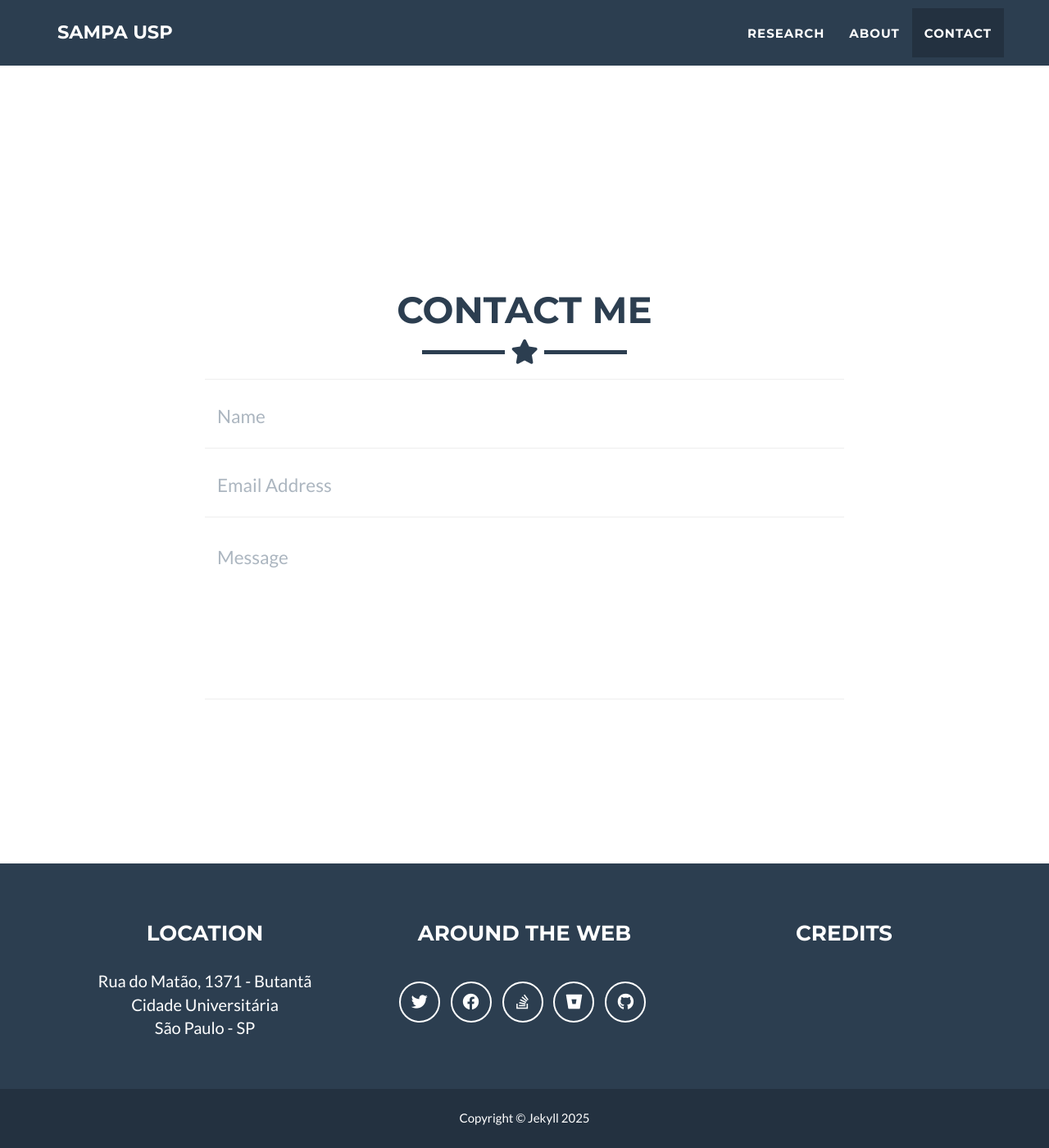
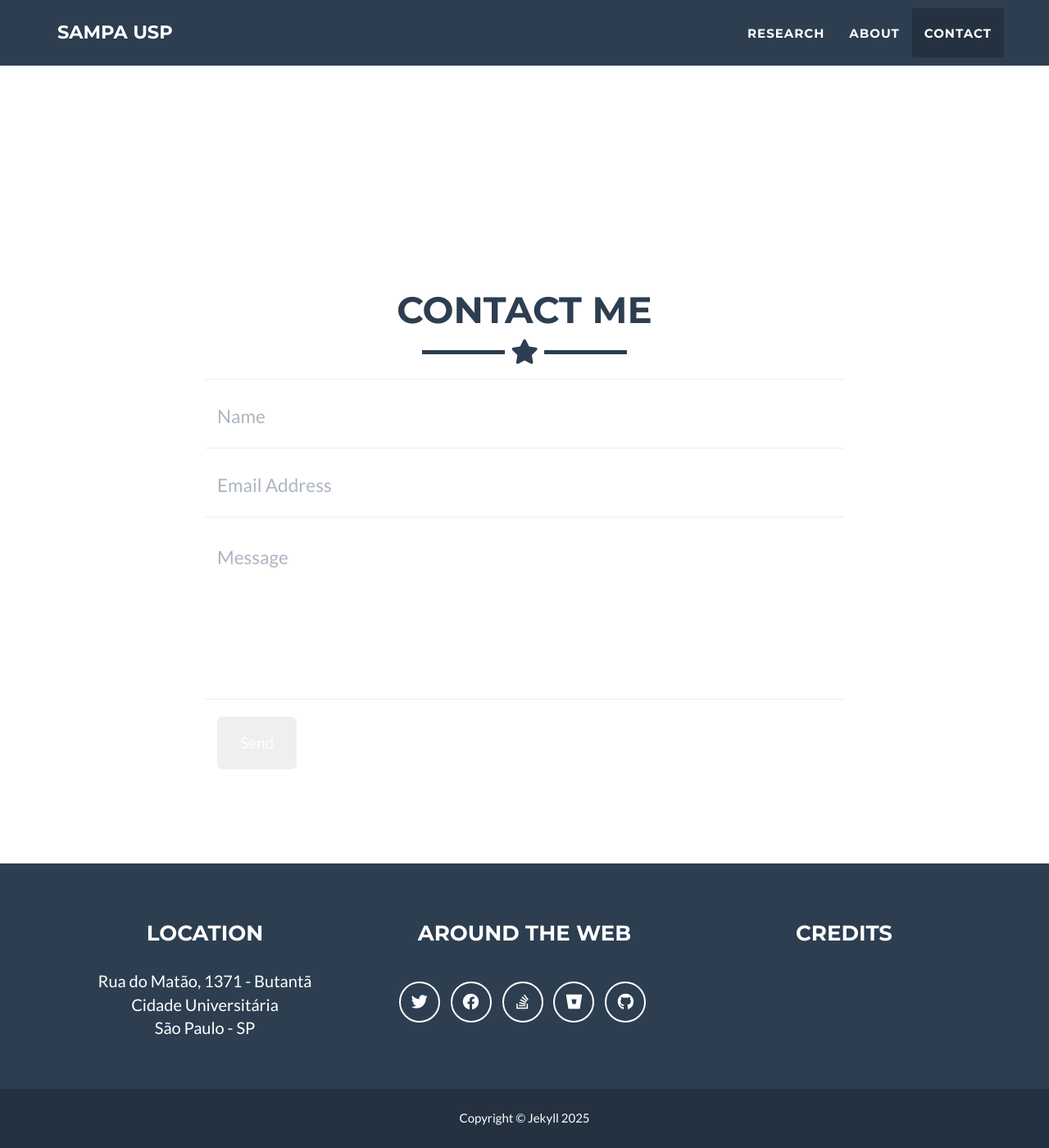
Before and after one commit to Sampa-USP/sampa-usp.github.io, a Jekyll site: the page built from _posts/2014-07-18-project-1.markdown, in a window 1280 px wide and 1400 px high, scrolled down 1992 px. Shown: the whole window at 82% size. Built offline with Jekyll 4.4.1, drawn with Linux system fonts in a browser that asks for light colours.

Commit message:
Update file

```diff
--- a/_config.yml
+++ b/_config.yml
@@ -25,8 +25,8 @@ disqus_shortname: myshortname
 
 # Color settings (hex-codes without the leading hash-tag)
 color:
-  primary: FFFFFF #80B3FF
-  primary-rgb: "255,255,255" #"128,179,255"
+  primary: #F5F5F5 #80B3FF
+  primary-rgb: "245, 245, 245" #"128,179,255"
   secondary: 2c3e50 #FD6E8A
   secondary-dark: 233140 #A2122F
 
```
